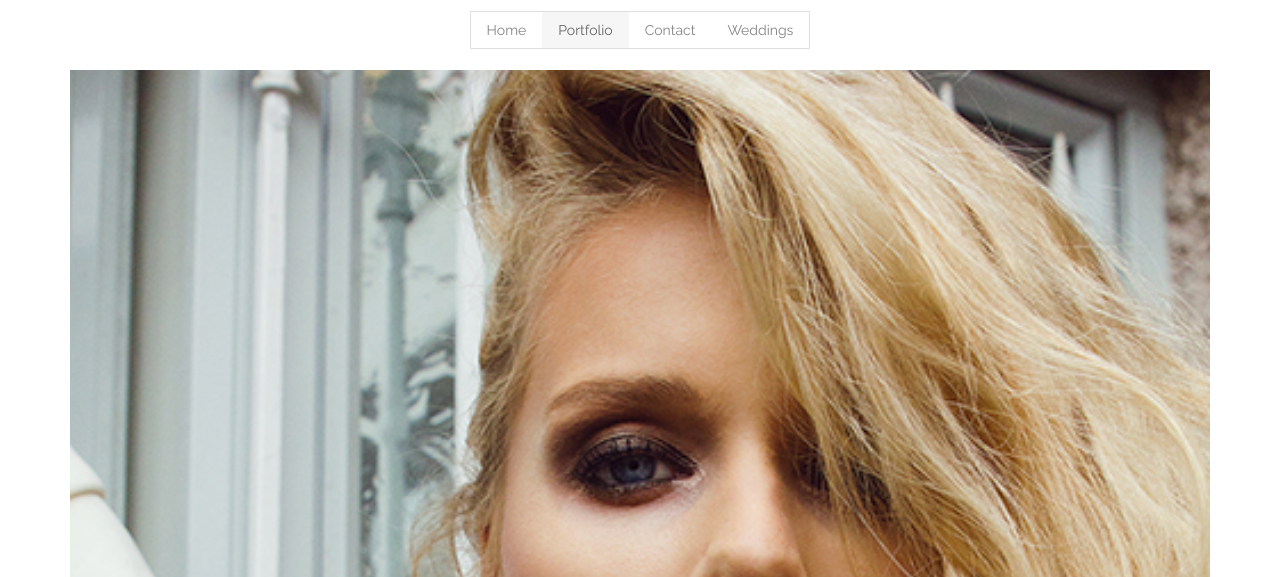
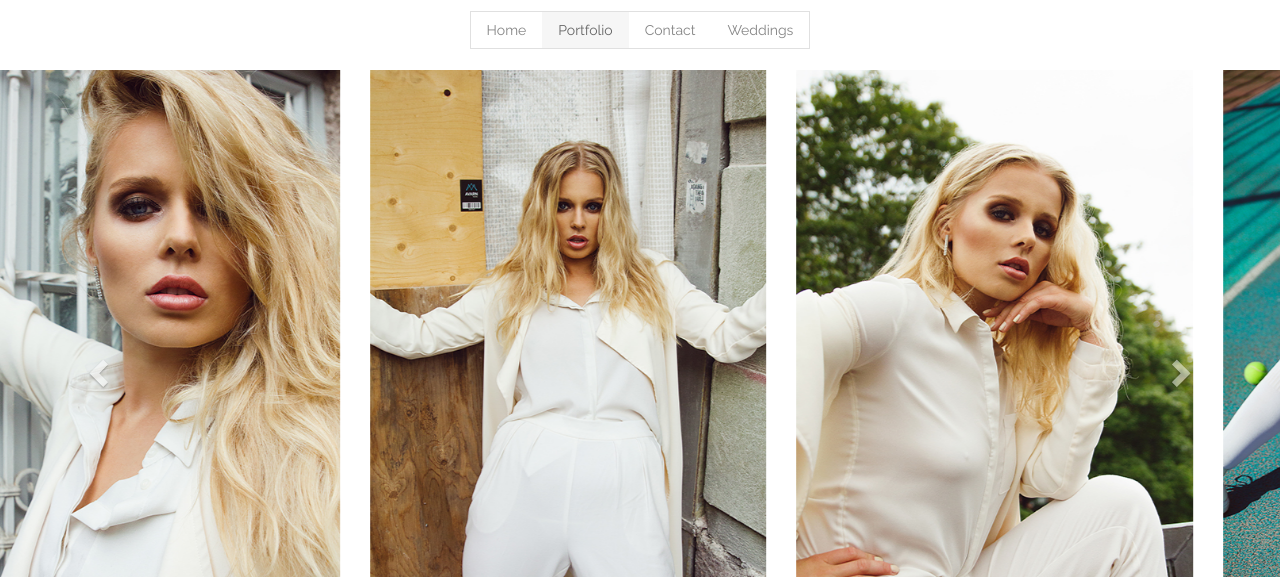
Before and after one commit to wphoto/wphoto.github.io, a plain HTML site: page index.html in a window 1280 px wide. Shown: the part 223-800 px from the top of the page. Drawn offline with nearby package versions, Linux system fonts and the light colour scheme.

Commit message:
-floater

```diff
--- a/index.html
+++ b/index.html
@@ -74,16 +74,16 @@ h1 {letter-spacing: 6px}
 
   <!-- Wrapper for slides -->
   <div class="carousel-inner">
-    <div class="container">
-		<div class="floater">
+    <div class="item active">
+		<div class="col-md-4">
 			<img src="/img/katariina1.jpg" style="width:100%">
 		</div>
 
-		<div class="floater">
+		<div class="col-md-4">
 			<img src="/img/katariina2.jpg" style="width:100%">
 		</div>
 
-		<div class="floater">
+		<div class="col-md-4">
 			<img src="/img/katariina3.jpg" style="width:100%">
 		</div>
 	</div>
```
